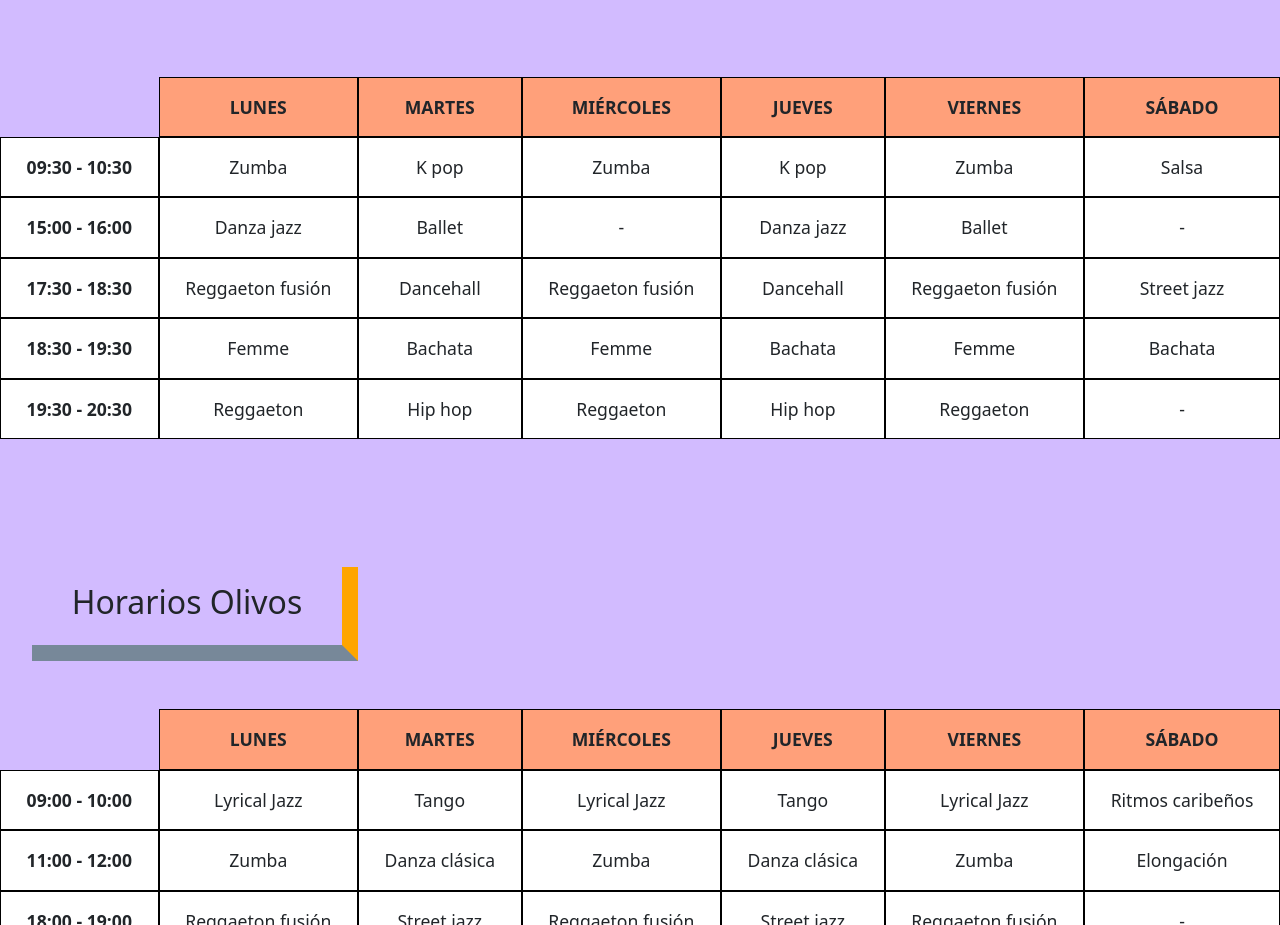
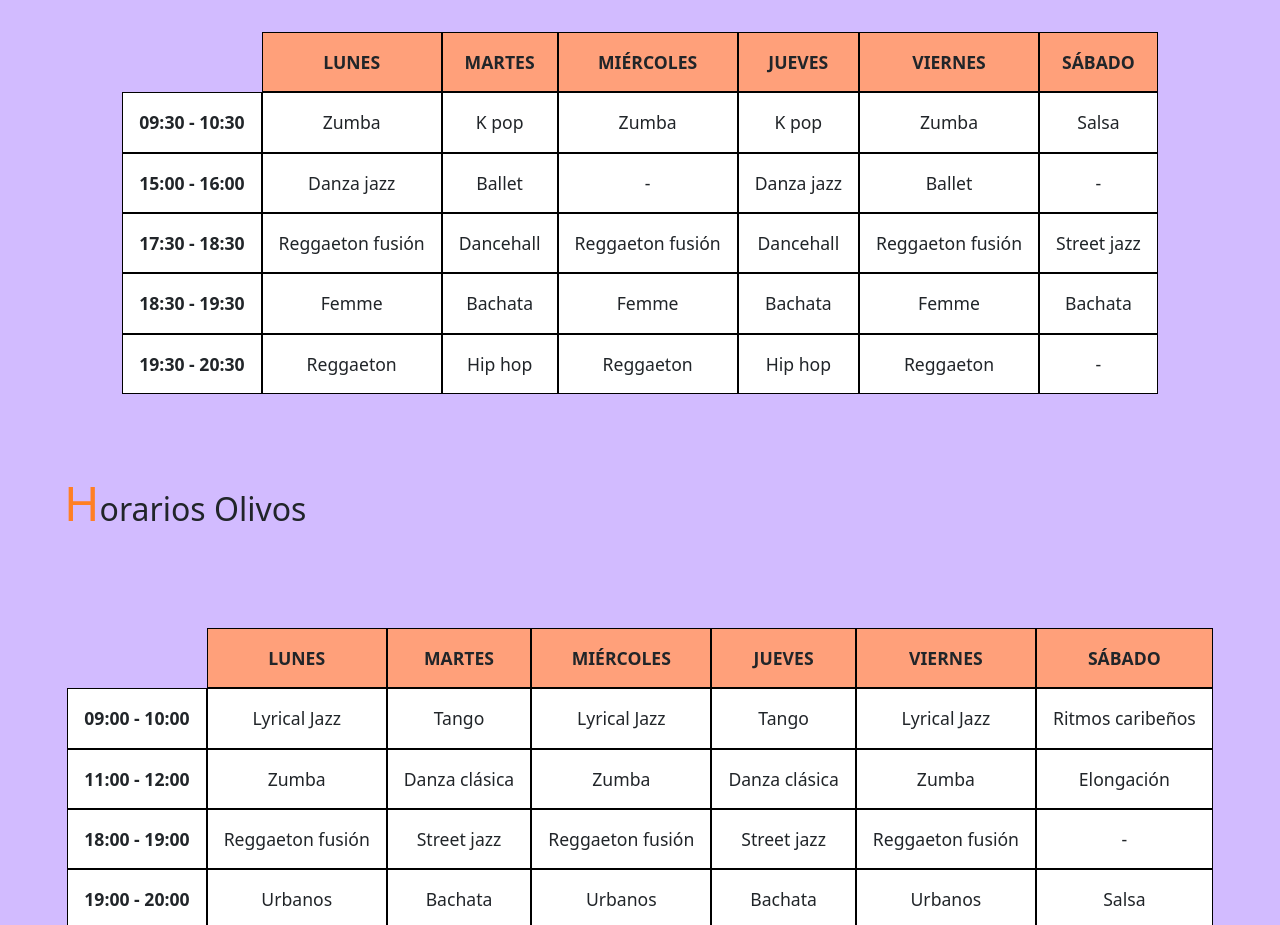
Before and after one commit to magalimas/proyecto-estudio-baile, a plain HTML site: page vistas/horarios.html in a window 1280 px wide. Shown: the part 602-1527 px from the top of the page. Drawn offline with nearby package versions, Linux system fonts and the light colour scheme.

Commit message:
cambios-horarios

```diff
--- a/estilos/main.scss
+++ b/estilos/main.scss
@@ -2,9 +2,9 @@
 @import "./views/index";
 @import "./views/presenciales";
 @import "./views/virtuales";
+@import "./views/horarios";
 @import "./views/contacto";
 @import "./views/novedades";
-@import "./partials/prueba";
 
 *{
     margin: 0;
--- a/estilos/partials/_prueba.scss
+++ b/estilos/views/_horarios.scss
@@ -1,111 +1,86 @@
-@import "./variables";
+@import "../partials/variables";
+@import "../partials/media-queries";
 
-.gridHorarios {
+%deco-dias{
+  font-size: 1.1rem;
+  text-transform: uppercase;
+  font-weight: bolder;
+  text-align: center;
+  padding: 1rem;
+  border: 1px solid black;
+  background-color: lightsalmon;
+}
+
+%dias-semana{
+  font-size: 1.1rem;
+  text-transform: uppercase;
+  font-weight: bolder;
+}
+
+
+.title-horarios{
+  text-align: center;
+  padding: 3rem;
+  text-shadow: $sombra-titulo;
+}
+
+.horario-subtitle {
+  display: flex;
+  align-items: baseline;
+  margin-top: 2rem;
+}
+
+.letra-color {
+  color: #ff7f24;
+  font-size: 3rem;
+  margin: 3rem 0rem 6rem 4rem;
+}
+
+.grid-palermo {
     display: grid;
-    grid-template-columns: repeat(auto-fill, minmax(min(100%, 5) , 1fr));
+    justify-content: center;
+    margin-left: 2rem;
+    margin-right: 2rem;
     grid-template-areas:
-    "titulo titulo titulo titulo titulo titulo titulo"
-    "horarioPalermo horarioPalermo . . . . ."
     " nada lunes martes miercoles jueves viernes sabado"
     "nueveymedia cuadroZumba cuadroKpop cuadroZumbaD cuadroKpopD cuadroZumbaT cuadroSalsa"
     "quinceHoras cuadroJazz cuadroBallet ion cuadroJazzD cuadroBalletD ionD"
     "diecisietetreinta reggFusion dancehall reggFusionDos dancehallD reggFusionT streetjazz"
     "dieciochotreinta femme bachata femmeD bachataD femmeT bachataT"
     "diecinuevetreinta regg hiph regg2 hiph2 regg3 ionn"
-    "horarioOlivos horarioOlivos . . . . ."
-    "none l m mi j v s "
-    "nuevehoras lyricalJ tango lyricalJ2 tango2 lyricalJ3 caribeños"
-    "oncehoras zumb clasica zumb2 clasica2 zumb3 elongacion"
-    "dieciseishoras reggfus streetj reggfus2 streetj2 reggfus3 olivosIon"
-    "diecinuevehoras urbano bacha urbanodos bachados urbanotres salsa"
-    "veintehoras reggaeton hiphop reggaetondos hiphopdos reggaetontres vacio"
     ;
-
-
-  }
-
-  .tituloHorarios {
-    grid-area: titulo;
-    font-size: 1.8rem;
-    display: flex;
-    justify-content: center;
-    padding-top: 7rem;
-  }
-
-  .horarioPalermo {
-    grid-area: horarioPalermo;
-    display: flex;
-    justify-content: center;
-    margin: 5rem 0rem;
-    padding: 1rem;
-    border-right: 1rem solid orange;
-    border-bottom: 1rem solid lightslategray;
-  }
+    max-width: 100%;
+    overflow: auto;
+}
 
   .lunes {
     grid-area: lunes;
-    font-size: 1.1rem;
-    text-transform: uppercase;
-    font-weight: bolder;
-    text-align: center;
-    padding: 1rem;
-    border: 1px solid black;
-    background-color: lightsalmon;
+    @extend %deco-dias;
   }
 
   .martes {
     grid-area: martes;
-    font-size: 1.1rem;
-    text-transform: uppercase;
-    font-weight: bolder;
-    text-align: center;
-    padding: 1rem;
-    border: 1px solid black;
-    background-color: lightsalmon;
+    @extend %deco-dias;
   }
 
   .miercoles {
     grid-area: miercoles;
-    font-size: 1.1rem;
-    text-transform: uppercase;
-    font-weight: bolder;
-    text-align: center;
-    padding: 1rem;
-    border: 1px solid black;
-    background-color: lightsalmon;
+    @extend %deco-dias;
   }
 
   .jueves {
     grid-area: jueves;
-    font-size: 1.1rem;
-    text-transform: uppercase;
-    font-weight: bolder;
-    text-align: center;
-    padding: 1rem;
-    border: 1px solid black;
-    background-color: lightsalmon;
+    @extend %deco-dias;
   }
 
   .viernes {
     grid-area: viernes;
-    font-size: 1.1rem;
-    text-transform: uppercase;
-    font-weight: bolder;
-    text-align: center;
-    padding: 1rem;
-    border: 1px solid black;
-    background-color: lightsalmon;
+    @extend %deco-dias;
   }
 
   .sabado {
     grid-area: sabado;
-    font-size: 1.1rem;
-    text-transform: uppercase;
-    font-weight: bolder;
-    text-align: center;
-    padding: 1rem;
-    border: 1px solid black;
-    background-color: lightsalmon;
+    @extend %deco-dias;
   }
 
   .nada {
@@ -114,9 +89,7 @@
 
   .nueveymedia {
     grid-area: nueveymedia;
-    font-size: 1.1rem;
-    text-transform: uppercase;
-    font-weight: bolder;
+    @extend %dias-semana;
   }
 
   .cuadroZumba {
@@ -145,9 +118,7 @@
 
   .quinceHoras {
     grid-area: quinceHoras;
-    font-size: 1.1rem;
-    text-transform: uppercase;
-    font-weight: bolder;
+    @extend %dias-semana;
   }
 
   .cuadroJazz {
@@ -176,9 +147,7 @@
 
   .diecisietetreinta {
     grid-area: diecisietetreinta;
-    font-size: 1.1rem;
-    text-transform: uppercase;
-    font-weight: bolder;
+    @extend %dias-semana;
   }
 
   .cuadroReggaetonF {
@@ -207,9 +176,7 @@
 
   .dieciochotreinta {
     grid-area: dieciochotreinta;
-    font-size: 1.1rem;
-    text-transform: uppercase;
-    font-weight: bolder;
+    @extend %dias-semana;
   }
 
   .cuadroFemme {
@@ -238,9 +205,7 @@
 
   .diecinuevetreinta {
     grid-area: diecinuevetreinta;
-    font-size: 1.1rem;
-    text-transform: uppercase;
-    font-weight: bolder;
+    @extend %dias-semana;
   }
 
   .cuadroRegg {
@@ -267,80 +232,52 @@
     grid-area: ionn;
   }
 
-  .horarioOlivos {
-    grid-area: horarioOlivos;
-    display: flex;
+
+  .grid-olivos{
+    display: grid;
     justify-content: center;
-    margin: 8rem 0rem 3rem 2rem;
-    padding: 1rem;
-    border-right: 1rem solid orange;
-    border-bottom: 1rem solid lightslategray;
+    margin-left: 2rem;
+    margin-right: 2rem;
+    grid-template-areas:
+    "none l m mi j v s "
+    "nuevehoras lyricalJ tango lyricalJ2 tango2 lyricalJ3 caribeños"
+    "oncehoras zumb clasica zumb2 clasica2 zumb3 elongacion"
+    "dieciseishoras reggfus streetj reggfus2 streetj2 reggfus3 olivosIon"
+    "diecinuevehoras urbano bacha urbanodos bachados urbanotres salsa"
+    "veintehoras reggaeton hiphop reggaetondos hiphopdos reggaetontres vacio"
+    ;
+    max-width: 100%;
+    overflow: auto;
   }
 
   .l {
     grid-area: l;
-    font-size: 1.1rem;
-    text-transform: uppercase;
-    font-weight: bolder;
-    text-align: center;
-    padding: 1rem;
-    border: 1px solid black;
-    background-color: lightsalmon;
+    @extend %deco-dias;
   }
 
   .m {
     grid-area: m;
-    font-size: 1.1rem;
-    text-transform: uppercase;
-    font-weight: bolder;
-    text-align: center;
-    padding: 1rem;
-    border: 1px solid black;
-    background-color: lightsalmon;
+    @extend %deco-dias;
   }
 
   .mi {
     grid-area: mi;
-    font-size: 1.1rem;
-    text-transform: uppercase;
-    font-weight: bolder;
-    text-align: center;
-    padding: 1rem;
-    border: 1px solid black;
-    background-color: lightsalmon;
+    @extend %deco-dias;
   }
 
   .j {
     grid-area: j;
-    font-size: 1.1rem;
-    text-transform: uppercase;
-    font-weight: bolder;
-    text-align: center;
-    padding: 1rem;
-    border: 1px solid black;
-    background-color: lightsalmon;
+    @extend %deco-dias;
   }
 
   .v {
     grid-area: v;
-    font-size: 1.1rem;
-    text-transform: uppercase;
-    font-weight: bolder;
-    text-align: center;
-    padding: 1rem;
-    border: 1px solid black;
-    background-color: lightsalmon;
+    @extend %deco-dias;
   }
 
   .s {
     grid-area: s;
-    font-size: 1.1rem;
-    text-transform: uppercase;
-    font-weight: bolder;
-    text-align: center;
-    padding: 1rem;
-    border: 1px solid black;
-    background-color: lightsalmon;
+    @extend %deco-dias;
   }
 
   .none {
@@ -349,9 +286,7 @@
 
   .nuevehoras {
     grid-area: nuevehoras;
-    font-size: 1.1rem;
-    text-transform: uppercase;
-    font-weight: bolder;
+    @extend %dias-semana;
   }
 
   .cuadroLyrical {
@@ -380,9 +315,7 @@
 
   .oncehoras {
     grid-area: oncehoras;
-    font-size: 1.1rem;
-    text-transform: uppercase;
-    font-weight: bolder;
+    @extend %dias-semana;
   }
 
   .olivosZumba {
@@ -411,9 +344,7 @@
 
   .dieciseishoras {
     grid-area: dieciseishoras;
-    font-size: 1.1rem;
-    text-transform: uppercase;
-    font-weight: bolder;
+    @extend %dias-semana;
   }
 
   .olivosReggF {
@@ -442,9 +373,7 @@
 
   .diecinuevehoras {
     grid-area: diecinuevehoras;
-    font-size: 1.1rem;
-    text-transform: uppercase;
-    font-weight: bolder;
+    @extend %dias-semana;
   }
 
   .olivosUrbano {
@@ -473,9 +402,7 @@
 
   .veintehoras {
     grid-area: veintehoras;
-    font-size: 1.1rem;
-    text-transform: uppercase;
-    font-weight: bolder;
+    @extend %dias-semana;
   }
 
   .olivosReggaeton {
@@ -505,16 +432,16 @@
   }
 
   .borde {
-    border: 1px solid black;
+    border: $bordenegro;
     text-align: center;
     padding: 1rem;
     font-size: 1.1rem;
-    background-color: white;
+    background-color: $bgblanco;
   }
 
-  .borde-sede{
-    margin: 6rem 0rem 1rem 7rem;
-    padding: 1rem;
-    border-right: 1rem solid orange;
-    border-bottom: 1rem solid lightslategray;
-  }
+.iframe {
+  display: flex;
+  justify-content: space-evenly;
+  margin-bottom: 10rem;
+  flex-wrap: wrap;
+}
--- a/estilos/views/_virtuales.scss
+++ b/estilos/views/_virtuales.scss
@@ -19,7 +19,7 @@
   }
   @include movil {
     padding: $paddingdefault - 1.6;
-    font-size: $fsdefault - 0.8;
+    font-size: $fsdefault - 0.2;
     margin: 0rem 1.2rem;
     text-align: center;
   }
--- a/vistas/horarios.html
+++ b/vistas/horarios.html
@@ -53,13 +53,15 @@
 
     <main>
 
-       <div class="gridHorarios">
-            <div class="tituloHorarios">
-              <h1 class="fs-1">Horarios y sedes</h1>
+      <section>
+        <h1 class="title-horarios">Horarios y sedes</h1>
+        <div class="horario-subtitle">
+          <h2 class="letra-color">H</h2>
+          <h2>orarios Palermo</h2>
         </div>
-            <div class="horarioPalermo">
-              <h2>Horarios Palermo</h2>
-            </div>
+      </section>
+
+     <section class="grid-palermo">
         <div class="lunes med">Lunes</div>
         <div class="martes med">Martes</div>
         <div class="miercoles med">Miércoles</div>
@@ -102,9 +104,14 @@
         <div class="cuadroHiphD borde med">Hip hop</div>
         <div class="cuadroReggT borde med">Reggaeton</div>
         <div class="ionn borde med">-</div>
-            <div class="horarioOlivos">
-              <h2>Horarios Olivos</h2>
-            </div>
+     </section>
+
+      <section class="horario-subtitle">
+        <h2 class="letra-color">H</h2>
+        <h2>orarios Olivos</h2>
+      </section>
+
+      <section class="grid-olivos">
         <div class="l med">Lunes</div>
         <div class="m med">Martes</div>
         <div class="mi med">Miércoles</div>
@@ -147,32 +154,31 @@
         <div class="olivosHiphD borde med">Hip hop</div>
         <div class="olivosReggaetonT borde med">Reggaeton</div>
         <div class="olivosNada borde med">-</div>
-       </div>
+      </section>
 
-        <div class="container">
-          <div class="d-flex m-sm-5">
-            <h3 class="borde-sede"> Sedes: </h3>
-          </div>
-          <div class="row">
-            <div class="col-sm text-center">
+      <section class="horario-subtitle">
+        <h3 class="letra-color">S</h3>
+        <h3>edes:</h3>
+      </section>
+
+      <section class="iframe">
           <iframe src="https://www.google.com/maps/embed?pb=!1m18!1m12!1m3!1d52563.43852820766!2d-58.45603493802436!3d-34.5734283494888!2m3!1f0!2f0!3f0!3m2!1i1024!2i768!4f13.1!3m3!1m2!1s0x95bcb59c771eb933%3A0x6b3113b596d78c69!2sPalermo%2C%20Buenos%20Aires!5e0!3m2!1sen!2sar!4v1626072425050!5m2!1sen!2sar" width="400" height="300" style="border:0;" allowfullscreen="" loading="lazy"></iframe>
-            </div>
-            <div class="col-sm text-center pb-5">
+
           <iframe src="https://www.google.com/maps/embed?pb=!1m14!1m8!1m3!1d52602.0726415105!2d-58.5187791!3d-34.512275!3m2!1i1024!2i768!4f13.1!3m3!1m2!1s0x95bcb147d4018937%3A0xfa30a67c6ada18f7!2sOlivos%2C%20Buenos%20Aires%20Province!5e0!3m2!1sen!2sar!4v1626072386069!5m2!1sen!2sar" width="400" height="300" style="border:0;" allowfullscreen="" loading="lazy"></iframe>
-            </div>
-          </div>
-        </div>
+       </section>
+
    </main>
+
     <footer class="bg-dark text-center text-white img-footer">
       <div class="container p-4">
         <div class="row mb-4">
             <div class="col-md-6">
               <!-- Facebook -->
-              <img class="fb w-40% btn btn-outline-light m-1" src="../media/facebook.png" alt="simbolo-fb">
+              <img class="fb w-40% btn btn-outline-light m-1" src="../media/facebook.png" alt="simbolo-facebook">
               <!-- Instagram -->
-              <img class="ig btn btn-outline-light m-1" src="../media/instagram.png" alt="simbolo-ig">
+              <img class="ig btn btn-outline-light m-1" src="../media/instagram.png" alt="simbolo-instagram">
               <!-- Youtube -->
-              <img class="yt btn btn-outline-light m-1" src="../media/youtube.png" alt="simbolo-yt">
+              <img class="yt btn btn-outline-light m-1" src="../media/youtube.png" alt="simbolo-youtube">
             </div>
             <div class="col-md-6 text-center pb-3 d-flex flex-column"">
               <p>© 2021 Copyright:</p>
```
Also changed, not shown: estilos/main.css. Lines whose indentation alone changed are shown as unchanged.
